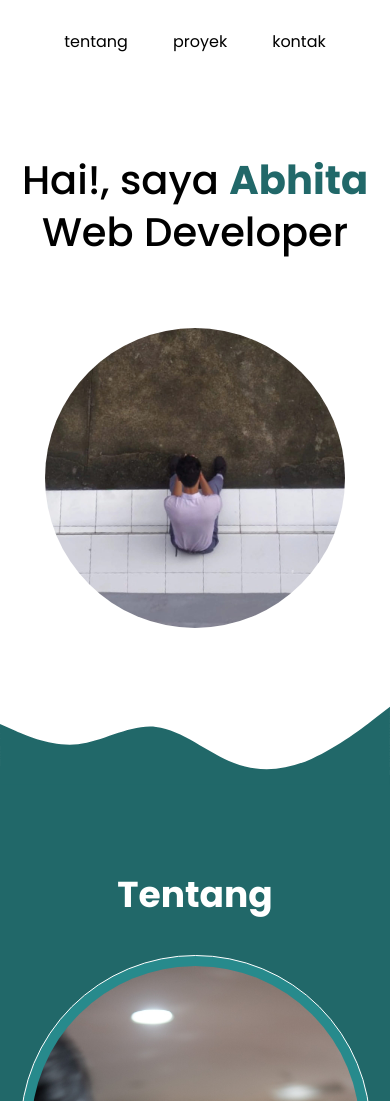
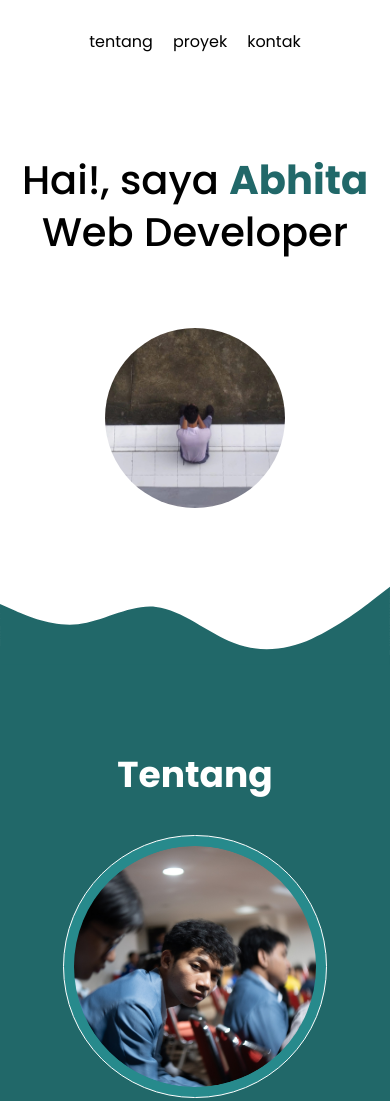
Before and after one commit to devaabhita/portofolio-tailwind, a website: page index.html in a window 390 px wide. Shown: the top 1101 px of the page. Drawn offline with nearby package versions, Linux system fonts and the light colour scheme; files that its build step writes are made by us from their sources.

Commit message:
update responsibilitas

```diff
--- a/index.html
+++ b/index.html
@@ -42,7 +42,7 @@ tailwind.config = {
 
 <title>Deva Portofolio</title>
 </head>
-<body id="beranda" class="font-sans">
+<body id="beranda" class="font-sans overflow-x-hidden">
 
 <!-- scroll to top button -->
 <div id="scrollUp" class="fixed right-10 max-[475px]:right-5 bottom-[-50px] opacity-0 transition-all duration-300 flex justify-center items-center w-[50px] h-[50px] p-[10px] rounded-full bg-brand-lighter hover:bg-brand-hover text-2xl cursor-pointer z-50">
@@ -56,7 +56,7 @@ tailwind.config = {
 <div class="py-[30px]">
 <div class="w-4/5 max-[992px]:w-[90%] mx-auto">
    <div class="flex justify-center">
-      <ul class="flex items-center gap-[45px]">
+      <ul class="flex items-center flex-wrap justify-center gap-[20px] sm:gap-[45px]">
          <li class="list-none"><a href="#tentang" class="no-underline text-black">tentang</a></li>
          <li class="list-none"><a href="#proyek" class="no-underline text-black">proyek</a></li>
          <li class="list-none"><a href="#kontak" class="no-underline text-black">kontak</a></li>
@@ -70,7 +70,7 @@ tailwind.config = {
 <div class="my-[70px]">
 <div class="w-4/5 max-[992px]:w-[90%] mx-auto">
    <div class="flex flex-col-reverse items-center gap-[70px]">
-      <img src="./assets/icon.jpeg" alt="Hero Image" class="w-[300px] h-[300px] rounded-full object-cover">
+      <img src="./assets/icon.jpeg" alt="Hero Image" class="w-[180px] h-[180px] sm:w-[220px] sm:h-[220px] md:w-[300px] md:h-[300px] rounded-full object-cover">
       <h1 class="text-center text-[60px] max-md:text-[45px] max-[475px]:text-[40px] font-medium leading-[1.3]">
          Hai!, saya <span id="element" class="font-bold text-brand"></span> <br>
          Web Developer
@@ -92,7 +92,7 @@ tailwind.config = {
    <h1 class="text-center mb-10 text-4xl md:text-5xl font-bold" data-aos="fade-up" data-aos-duration="1000" data-aos-once="true">Tentang</h1>
    <div>
       <div class="grid grid-cols-2 max-[992px]:grid-cols-1 items-center gap-[50px] mb-[150px]">
-         <img src="./assets/profil.png" alt="Tentang Image" class="w-[500px] h-[500px] object-cover p-[10px] bg-brand-light border border-white rounded-full mx-auto" data-aos="fade-right" data-aos-duration="1000" data-aos-delay="300" data-aos-once="true">
+         <img src="./assets/profil.png" alt="Tentang Image" class="w-[75%] max-w-[500px] aspect-square object-cover p-[10px] bg-brand-light border border-white rounded-full mx-auto" data-aos="fade-right" data-aos-duration="1000" data-aos-delay="300" data-aos-once="true">
          <div class="text-center" data-aos="fade-left" data-aos-duration="1000" data-aos-delay="300" data-aos-once="true">
             <p class="leading-[2] text-justify mb-[20px]">Nama saya <span class="font-bold">Anak Agung Deva Abhita</span>. Saya memiliki ketertarikan yang besar pada bidang teknologi, khususnya jaringan komputer, dengan cita-cita untuk berkarier sebagai seorang Network Engineer.</p>
             <p class="leading-[2] text-justify mb-[20px]">Selain teknologi, saya juga memiliki ketertarikan pada bidang desain. Ketertarikan tersebut awalnya saya salurkan melalui berbagai aktivitas kreatif seperti menggambar, mengedit foto, dan mengedit video. Seiring waktu, saya mulai mengembangkan ketertarikan tersebut ke bidang yang lebih dekat dengan teknologi, seperti pengembangan web dan perancangan antarmuka pengguna (UI).</p>
@@ -103,7 +103,7 @@ tailwind.config = {
       <div>
          <h1 class="text-center mb-10 text-4xl md:text-5xl font-bold" data-aos="fade-up" data-aos-duration="1000" data-aos-once="true">Tools yang biasa dipakai</h1>
          <p class="text-center" data-aos="fade-up" data-aos-duration="1000" data-aos-delay="300" data-aos-once="true">Berikut beberapa tools yang biasa dipakai</p>
-         <div class="grid grid-cols-[repeat(auto-fit,minmax(300px,1fr))] gap-[10px] mt-[30px]">
+         <div class="grid grid-cols-[repeat(auto-fit,minmax(220px,1fr))] gap-[10px] mt-[30px]">
             <div class="flex items-center gap-[10px] border border-white p-[10px] rounded-[5px] hover:bg-white hover:text-black" data-aos="fade-up" data-aos-duration="1000" data-aos-delay="500" data-aos-once="true">
                <img src="./assets/tools/vscode.png" alt="Tools Image" class="w-[50px] bg-white rounded-[5px]">
                <div>
@@ -214,7 +214,7 @@ tailwind.config = {
 <!-- waves -->
 
 <!-- Proyek -->
-<div class="p-[50px]" id="proyek">
+<div class="px-[20px] py-[50px] sm:p-[50px]" id="proyek">
 <div class="w-4/5 max-[992px]:w-[90%] mx-auto">
    <h1 class="text-center text-4xl md:text-5xl font-bold" data-aos="fade-up" data-aos-duration="1000" data-aos-once="true">Daftar Proyek</h1>
    <p class="text-center" data-aos="fade-up" data-aos-duration="1000" data-aos-delay="300" data-aos-once="true">Berikut ini beberapa proyek yang sudah saya kerjakan.</p>
```
